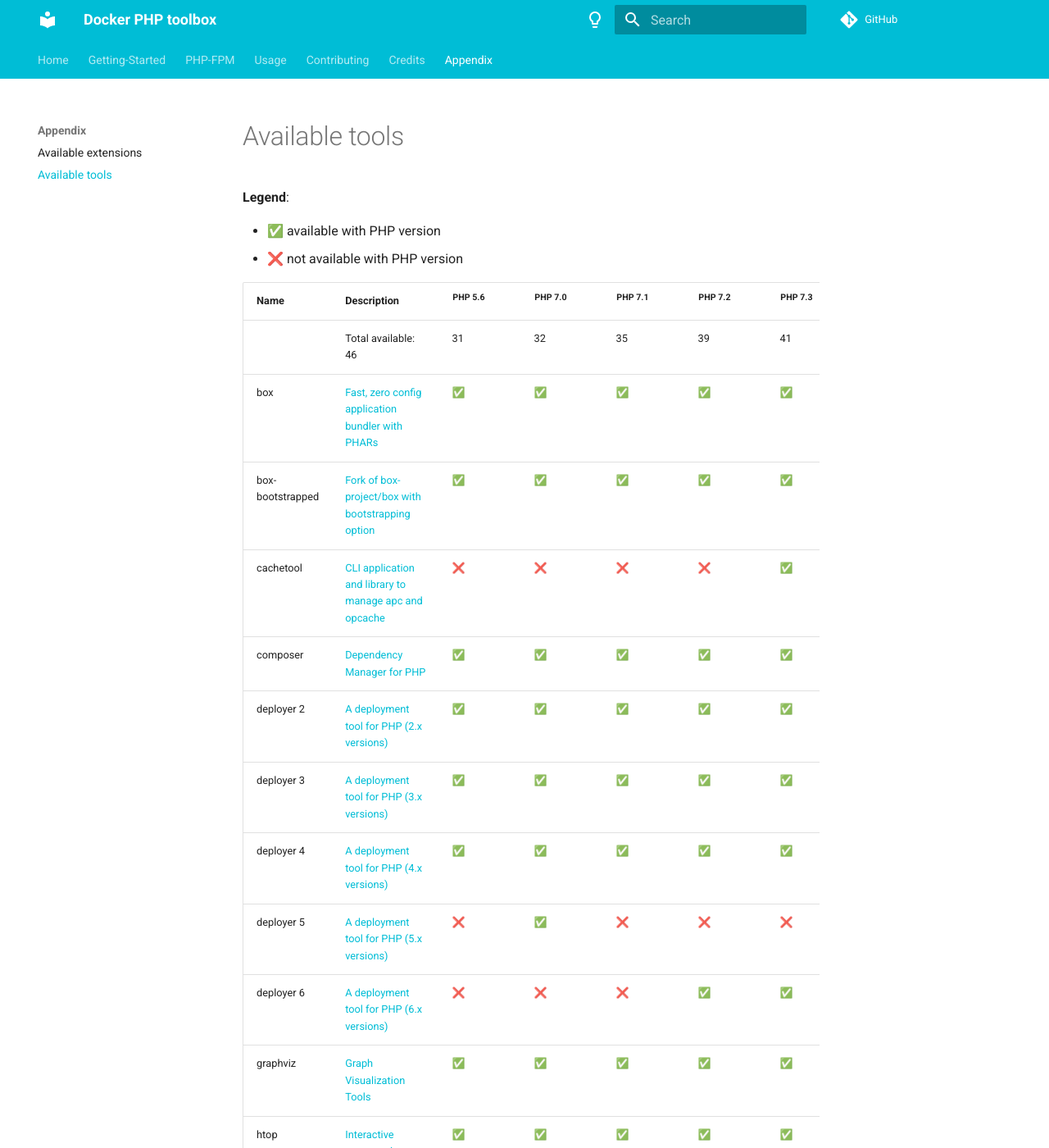
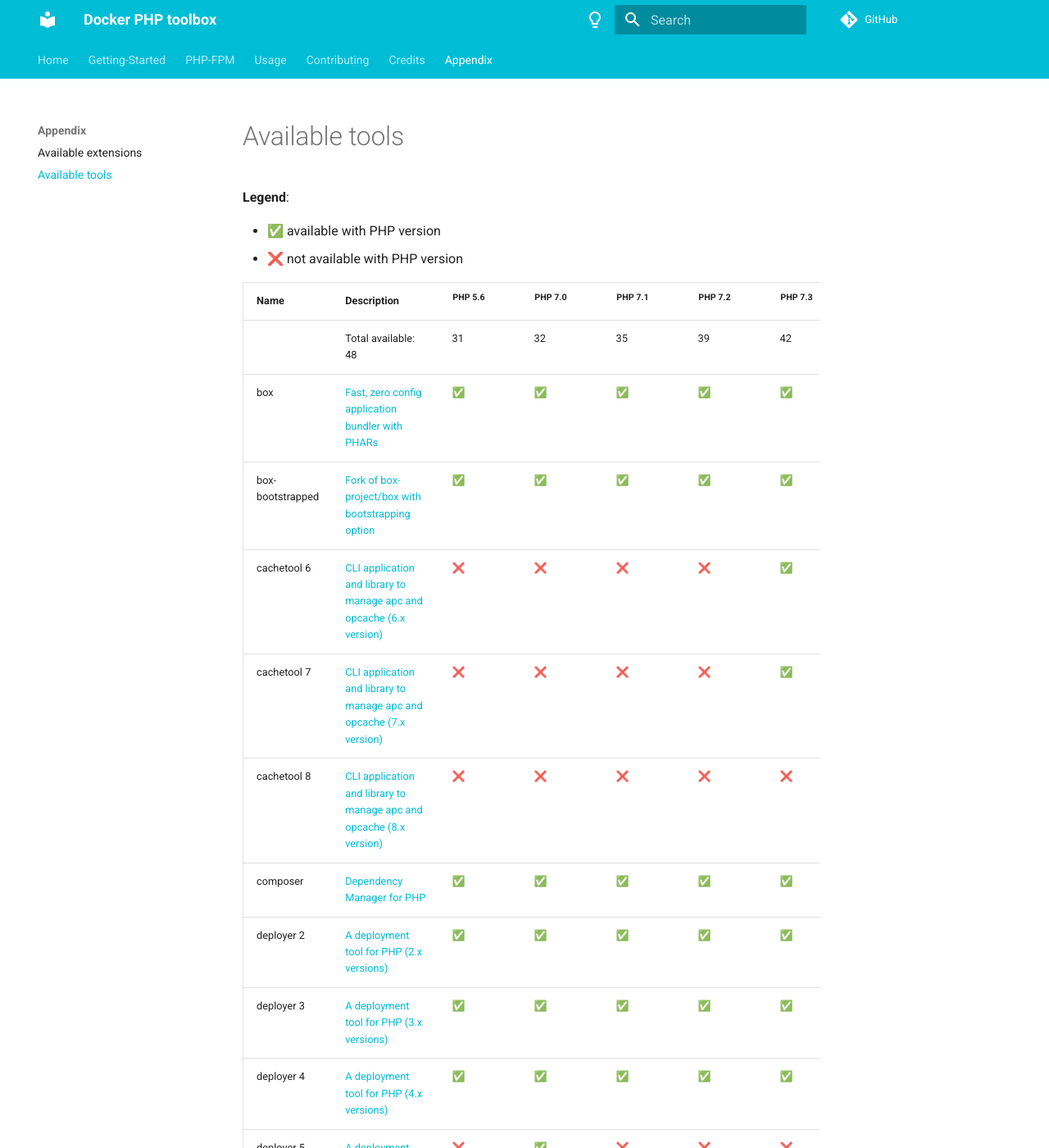
Before and after one commit to llaville/docker-php-toolbox, an MkDocs documentation site: the page built from docs/appendix/tools.md, in a window 1280 px wide and 1400 px high. Shown: the whole window at 82% size. Built offline with MkDocs 1.6.1 and Material for MkDocs 9.7.7, drawn with Linux system fonts in a browser that asks for light colours; comment, search, counter and statistics services are not loaded.

Commit message:
update cachetool ref.

```diff
--- a/docs/appendix/tools.md
+++ b/docs/appendix/tools.md
@@ -9,10 +9,12 @@
 <!-- MARKDOWN-TABLE:START -->
 | Name | Description | <sup>PHP 5.6</sup> | <sup>PHP 7.0</sup> | <sup>PHP 7.1</sup> | <sup>PHP 7.2</sup> | <sup>PHP 7.3</sup> | <sup>PHP 7.4</sup> | <sup>PHP 8.0</sup> | <sup>PHP 8.1</sup> |
 | :--- | :---------- | :------ | :------ | :------ | :------ | :------ | :------ | :------ | :------ |
-| | Total available: 46 | 31 | 32 | 35 | 39 | 41 | 40 | 40 | 33 |
+| | Total available: 48 | 31 | 32 | 35 | 39 | 42 | 41 | 42 | 36 |
 | box | [Fast, zero config application bundler with PHARs](https://github.com/box-project/box) | &#x2705; | &#x2705; | &#x2705; | &#x2705; | &#x2705; | &#x2705; | &#x2705; | &#x2705; |
 | box-bootstrapped | [Fork of box-project/box with bootstrapping option](https://github.com/llaville/box) | &#x2705; | &#x2705; | &#x2705; | &#x2705; | &#x2705; | &#x2705; | &#x2705; | &#x2705; |
-| cachetool | [CLI application and library to manage apc and opcache](https://github.com/gordalina/cachetool) | &#x274C; | &#x274C; | &#x274C; | &#x274C; | &#x2705; | &#x2705; | &#x2705; | &#x274C; |
+| cachetool 6 | [CLI application and library to manage apc and opcache (6.x version)](https://github.com/gordalina/cachetool) | &#x274C; | &#x274C; | &#x274C; | &#x274C; | &#x2705; | &#x2705; | &#x2705; | &#x2705; |
+| cachetool 7 | [CLI application and library to manage apc and opcache (7.x version)](https://github.com/gordalina/cachetool) | &#x274C; | &#x274C; | &#x274C; | &#x274C; | &#x2705; | &#x2705; | &#x2705; | &#x2705; |
+| cachetool 8 | [CLI application and library to manage apc and opcache (8.x version)](https://github.com/gordalina/cachetool) | &#x274C; | &#x274C; | &#x274C; | &#x274C; | &#x274C; | &#x274C; | &#x2705; | &#x2705; |
 | composer | [Dependency Manager for PHP](https://github.com/composer/composer) | &#x2705; | &#x2705; | &#x2705; | &#x2705; | &#x2705; | &#x2705; | &#x2705; | &#x2705; |
 | deployer 2 | [A deployment tool for PHP (2.x versions)](https://github.com/deployphp/deployer) | &#x2705; | &#x2705; | &#x2705; | &#x2705; | &#x2705; | &#x2705; | &#x2705; | &#x2705; |
 | deployer 3 | [A deployment tool for PHP (3.x versions)](https://github.com/deployphp/deployer) | &#x2705; | &#x2705; | &#x2705; | &#x2705; | &#x2705; | &#x2705; | &#x2705; | &#x2705; |
```
Also changed, not shown: CHANGELOG.md (+4 -0 lines), 1 other file.
